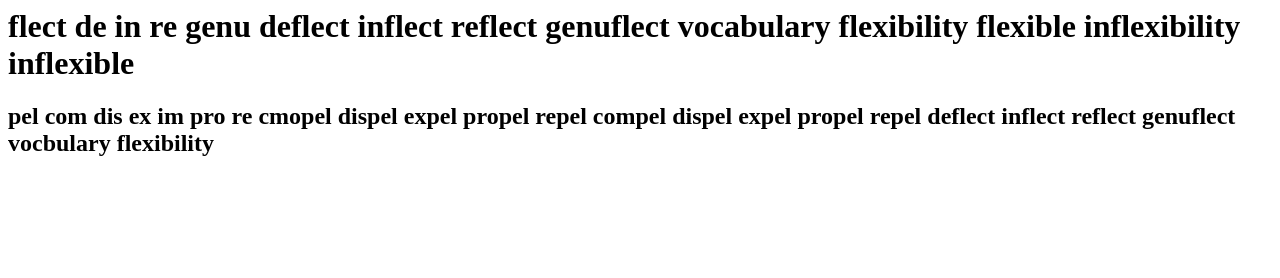
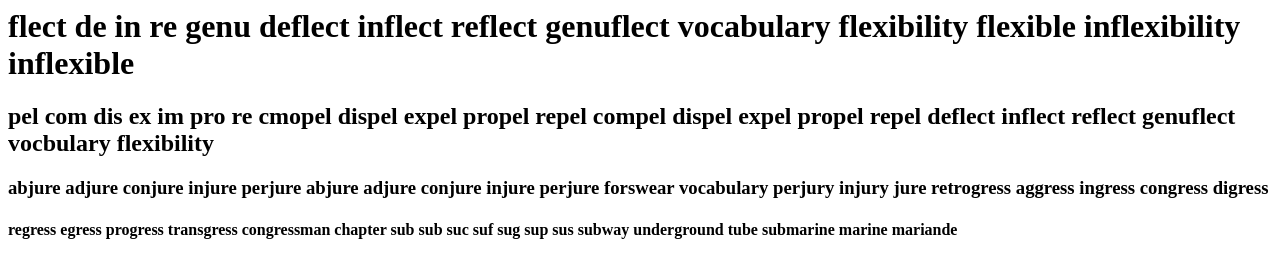
Before and after one commit to pann710/20210811, a plain HTML site: page index.html in a window 1280 px wide. Drawn offline with Linux system fonts and the light colour scheme.

Commit message:
Update index.html

```diff
--- a/index.html
+++ b/index.html
@@ -5,8 +5,8 @@
     <h1>
       flect de in re genu deflect inflect reflect genuflect vocabulary flexibility flexible inflexibility inflexible </h1>
     <h2>pel com dis ex im pro re cmopel dispel expel propel repel compel dispel expel propel repel deflect inflect reflect genuflect  vocbulary flexibility</h2>
-    <h3></h3>
-    <h4></h4>
+    <h3>abjure adjure conjure injure perjure abjure adjure conjure injure perjure  forswear vocabulary perjury injury jure retrogress aggress ingress congress digress </h3>
+    <h4> regress egress progress transgress congressman chapter sub sub suc suf sug sup sus subway underground tube  submarine marine mariande</h4>
     <h5></h5>
     <h6></h6>
     <h7></h7>
```
